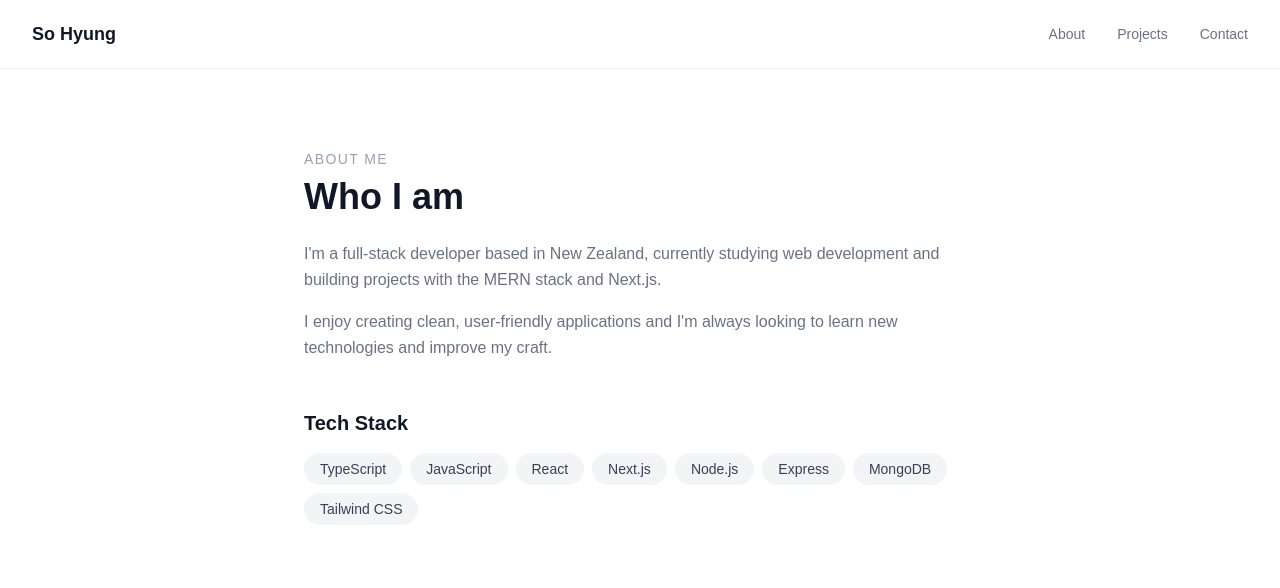
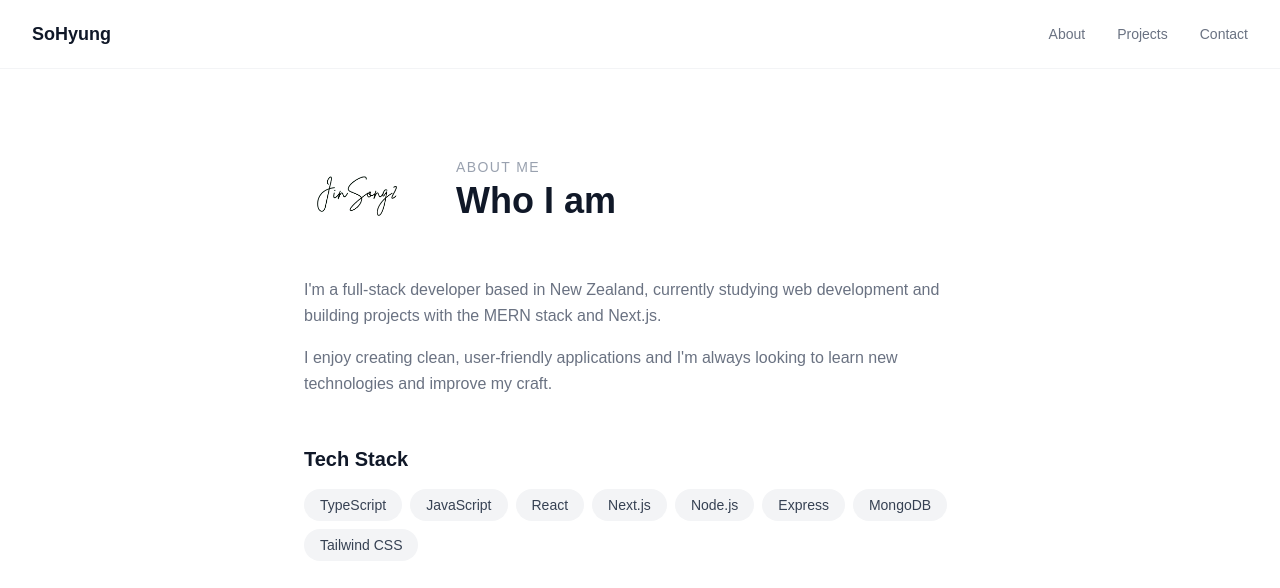
Before and after one commit to sojunz/my-portfolio, a Next.js app: page /about in a window 1280 px wide. Shown: the top 588 px of the page. Built offline with nearby package versions, Linux system fonts and the light colour scheme.

Commit message:
add profile image

```diff
--- a/src/app/about/page.tsx
+++ b/src/app/about/page.tsx
@@ -1,3 +1,5 @@
+import Image from "next/image";
+
 export default function About() {
   const skills = [
     "TypeScript", "JavaScript", "React", "Next.js",
@@ -7,8 +9,19 @@ export default function About() {
   return (
     <main className="min-h-screen px-8 py-20 bg-white">
       <div className="max-w-2xl mx-auto">
-          <p className="text-sm text-gray-400 mb-2 tracking-widest uppercase">About Me</p>
-          <h1 className="text-4xl font-bold text-gray-900 mb-6">Who I am</h1>
+        <div className="flex items-center gap-8 mb-12">
+          <Image
+            src="/profile.png"
+            alt="So Hyung"
+            width={120}
+            height={120}
+            className="rounded-full object-cover"
+          />
+          <div>
+            <p className="text-sm text-gray-400 mb-1 tracking-widest uppercase">About Me</p>
+            <h1 className="text-4xl font-bold text-gray-900">Who I am</h1>
+          </div>
+        </div>
         <p className="text-gray-500 leading-relaxed mb-4">
           I&apos;m a full-stack developer based in New Zealand, currently studying web development
           and building projects with the MERN stack and Next.js.
@@ -17,7 +30,6 @@ export default function About() {
           I enjoy creating clean, user-friendly applications and I&apos;m always looking to learn
           new technologies and improve my craft.
         </p>
-
         <h2 className="text-xl font-semibold text-gray-900 mb-4">Tech Stack</h2>
         <div className="flex flex-wrap gap-2">
           {skills.map((skill) => (
--- a/src/components/Navbar.tsx
+++ b/src/components/Navbar.tsx
@@ -4,7 +4,7 @@ export default function Navbar() {
   return (
     <nav className="w-full flex items-center justify-between px-8 py-5 border-b border-gray-100 bg-white">
       <Link href="/" className="font-bold text-lg text-gray-900 hover:opacity-70 transition">
-        So Hyung
+        SoHyung
       </Link>
       <ul className="flex gap-8 text-sm text-gray-500">
         <li><Link href="/about" className="hover:text-gray-900 transition">About</Link></li>
```
Also changed, not shown: public/profile.png (added). Lines whose indentation alone changed are shown as unchanged.
